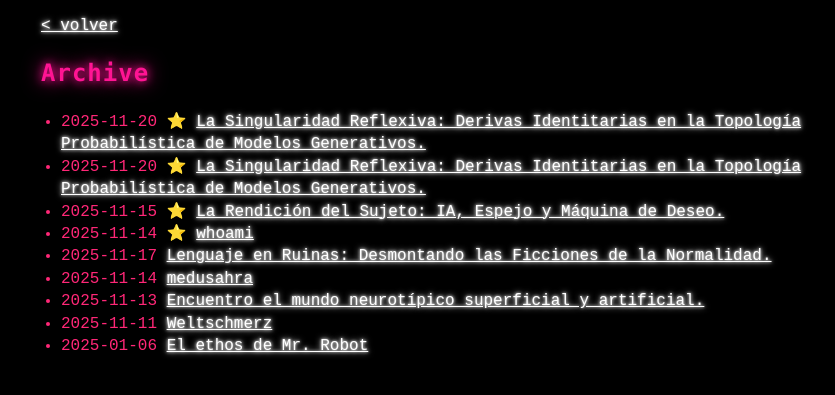
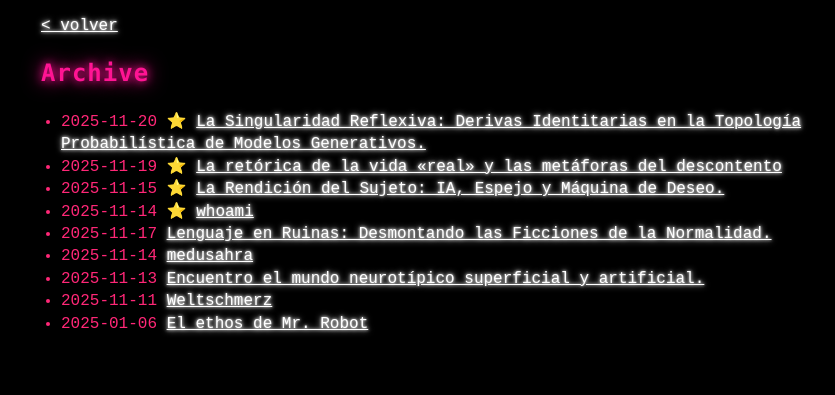
Before and after one commit to medusahra/medusahra.github.io, a Jekyll site: the page built from archive.md, in a window 1280 px wide. Shown: the top 395 px of the page, without its empty margins (199-1034 px from the left). Built offline with Jekyll 4.4.1, drawn with Linux system fonts in a browser that asks for light colours.

Commit message:
Update 2025-11-19-laretoricadelavidareal.md

```diff
--- a/_posts/2025-11-19-laretoricadelavidareal.md
+++ b/_posts/2025-11-19-laretoricadelavidareal.md
@@ -1,7 +1,7 @@
 ---
 layout: default
-title: "La Singularidad Reflexiva: Derivas Identitarias en la Topología Probabilística de Modelos Generativos."
-date: 2025-11-20
+title: " La retórica de la vida «real» y las metáforas del descontento"
+date: 2025-11-19
 pinned: true
 ---
 
```
